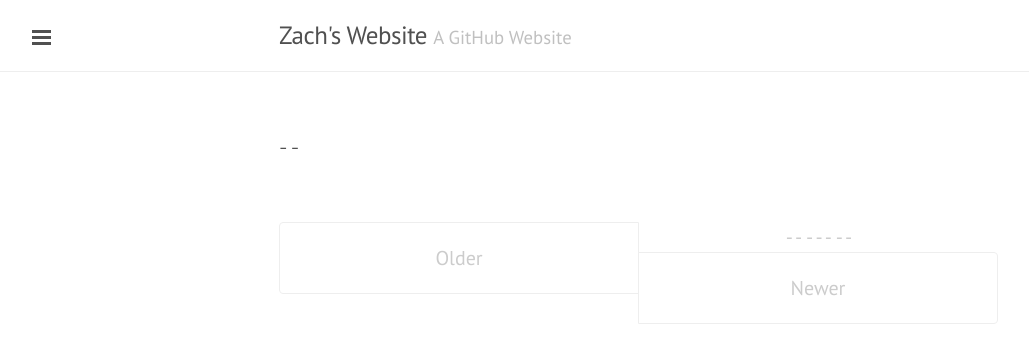
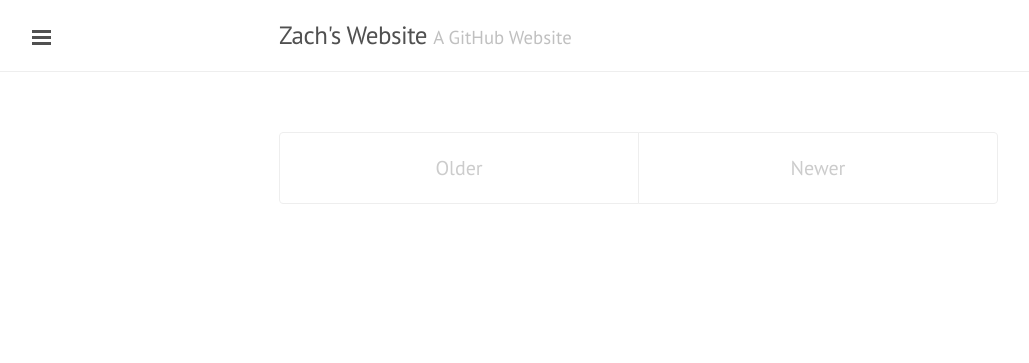
Before and after one commit to panzarino/panzarino.github.io, a Jekyll site: the page built from index.html, in a window 1280 px wide. Shown: the top 363 px of the page, without its empty margins (1-1030 px from the left). Built offline with Jekyll 4.4.1, drawn with Linux system fonts in a browser that asks for light colours; Markdown is read by kramdown in place of the engine named in the settings; the list of posts is cut into pages by our own code.

Commit message:
Update index.html

```diff
--- a/index.html
+++ b/index.html
@@ -17,20 +17,20 @@ layout: default
   </div>
   {% endfor %}
 </div>
--
--<div class="pagination">
--  {% if paginator.next_page %}
--    <a class="pagination-item older" href="/page{{paginator.next_page}}">Older</a>
--  {% else %}
--    <span class="pagination-item older">Older</span>
--  {% endif %}
--  {% if paginator.previous_page %}
--    {% if paginator.page == 2 %}
--      <a class="pagination-item newer" href="/">Newer</a>
--    {% else %}
--      <a class="pagination-item newer" href="/page{{paginator.previous_page}}">Newer</a>
--    {% endif %}
--  {% else %}
--    <span class="pagination-item newer">Newer</span>
--  {% endif %}
--</div>
+
+<div class="pagination">
+  {% if paginator.next_page %}
+    <a class="pagination-item older" href="/page{{paginator.next_page}}">Older</a>
+  {% else %}
+    <span class="pagination-item older">Older</span>
+  {% endif %}
+  {% if paginator.previous_page %}
+    {% if paginator.page == 2 %}
+      <a class="pagination-item newer" href="/">Newer</a>
+    {% else %}
+      <a class="pagination-item newer" href="/page{{paginator.previous_page}}">Newer</a>
+    {% endif %}
+  {% else %}
+    <span class="pagination-item newer">Newer</span>
+  {% endif %}
+</div>
```
